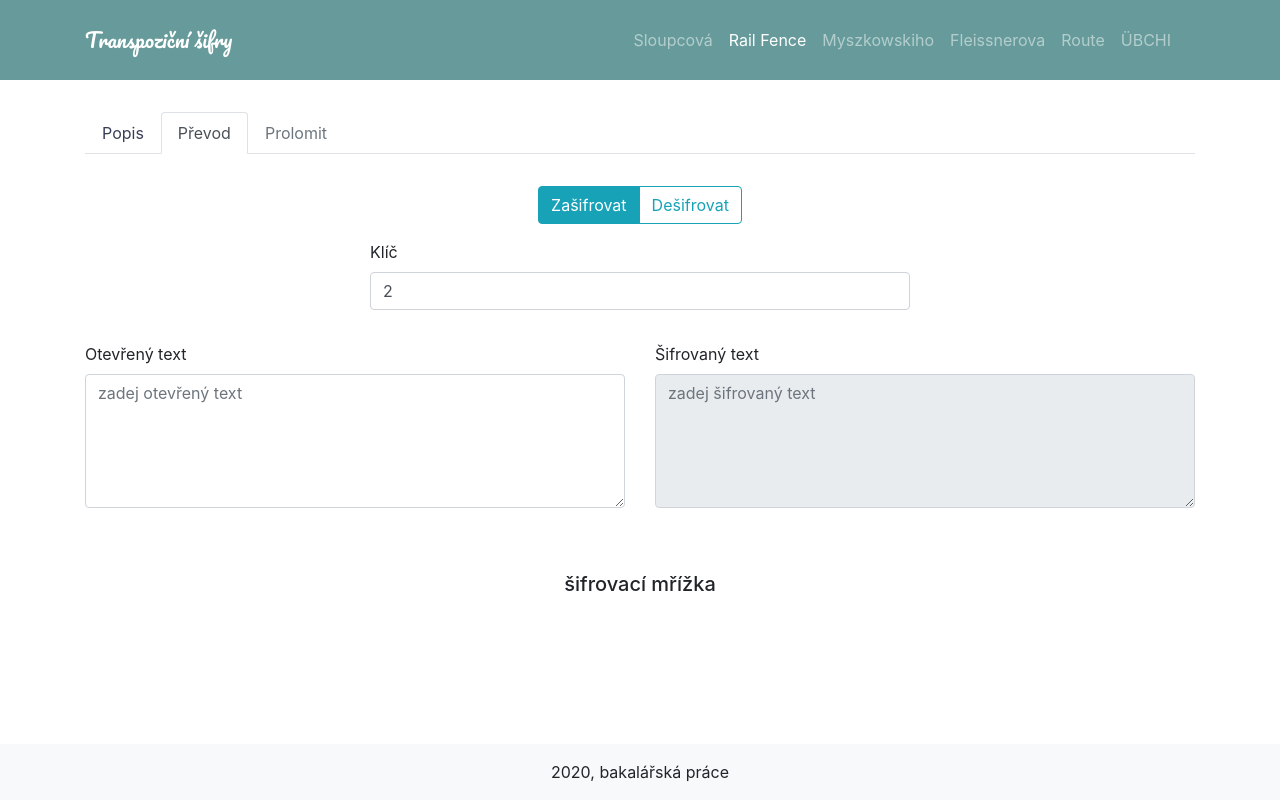
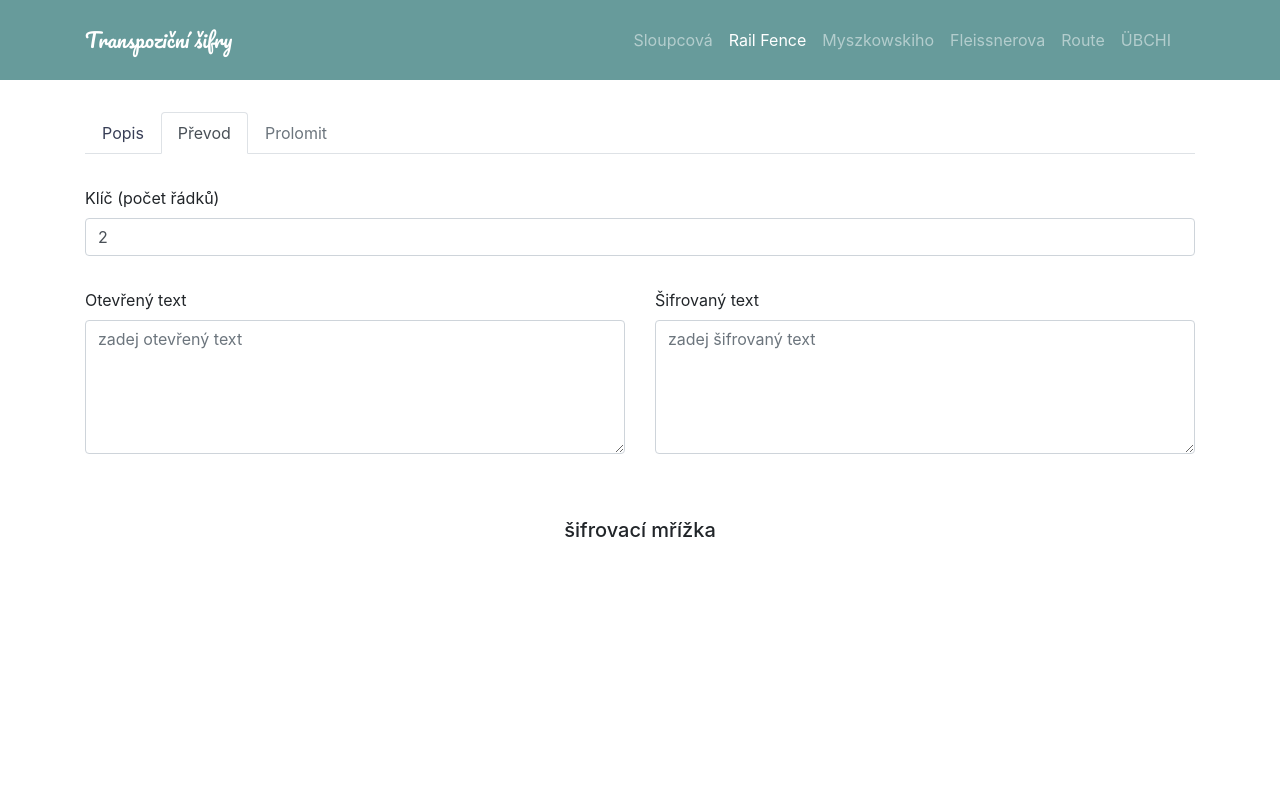
Before and after one commit to janbican/transposition-ciphers-site, a Vue app: page /railfence/convert in a window 1280 px wide. Built offline with nearby package versions, Linux system fonts and the light colour scheme.

Commit message:
Convert simplified

```diff
--- a/src/App.vue
+++ b/src/App.vue
@@ -25,8 +25,8 @@ export default {
 
 body {
   font-family: 'Open Sans', sans-serif;
+  padding-bottom: 2em;
 }
-
 .content {
   padding: 2em 0;
 }
--- a/src/components/app/Footer.vue
+++ b/src/components/app/Footer.vue
@@ -1,5 +1,7 @@
 <template>
-  <footer class="fixed-bottom bg-light">
-    <b-container>2020, bakalářská práce</b-container>
-  </footer>
+  <div>
+    <!-- <footer class="fixed-bottom bg-light">
+      <b-container>2020, bakalářská práce</b-container>
+    </footer> -->
+  </div>
 </template>
--- a/src/components/columnar/Convert.vue
+++ b/src/components/columnar/Convert.vue
@@ -1,13 +1,7 @@
 <template>
   <div class="convert">
-    <b-row>
+    <b-row class="mb-3">
       <b-col>
-        <conversion-choice v-model="convertChoice" :choice="convertChoice" />
-      </b-col>
-    </b-row>
-
-    <b-row class="justify-content-md-center mb-3">
-      <b-col col lg="6">
         <key-input
           v-model="keyValue"
           :value="keyValue"
@@ -17,12 +11,12 @@
       </b-col>
     </b-row>
 
-    <b-row v-show="isKeyValueValid">
+    <div v-show="isKeyValueValid">
+      <b-row>
         <b-col lg="6">
           <plain-text-area
             v-model="plainText"
             :value="plainText"
-          :isDisabled="!isEncrypting"
             @valueChanged="plainTextChanged"
           />
         </b-col>
@@ -31,13 +25,12 @@
           <cipher-text-area
             v-model="cipherText"
             :value="cipherText"
-          :isDisabled="isEncrypting"
             @valueChanged="cipherTextChanged"
           />
         </b-col>
       </b-row>
 
-    <b-row v-show="isKeyValueValid" class="justify-content-md-center mt-5">
+      <b-row class="justify-content-md-center mt-5">
         <b-col col md="4">
           <h5>šifrovací tabulka</h5>
           <columnar-table
@@ -49,22 +42,21 @@
         </b-col>
       </b-row>
     </div>
+  </div>
 </template>
 
 <script>
 import ColumnarCipher from '@/mixins/ColumnarCipher'
 import KeyPermutations from '@/mixins/KeyPermutations'
-import ConversionChoice from '@/components/common/convert/ConversionChoice'
 import KeyInput from '@/components/common/convert/KeyInput'
 import PlainTextArea from '@/components/common/convert/PlainTextArea'
 import CipherTextArea from '@/components/common/convert/CipherTextArea'
 import ColumnarTable from '@/components/columnar/ColumnarTable'
 
 export default {
-  name: 'Convert',
+  name: 'ColumnarConvert',
   mixins: [ColumnarCipher, KeyPermutations],
   components: {
-    'conversion-choice': ConversionChoice,
     'key-input': KeyInput,
     'plain-text-area': PlainTextArea,
     'cipher-text-area': CipherTextArea,
@@ -72,7 +64,7 @@ export default {
   },
   data() {
     return {
-      convertChoice: 'encrypt',
+      isEncrypting: true,
       keyValue: '',
       plainText: '',
       cipherText: ''
@@ -80,17 +72,18 @@ export default {
   },
   methods: {
     keyValueChanged() {
-      if (this.isKeyValueValid) this.convert()
+      if (this.isKeyValueValid) {
+        if (this.isEncrypting) this.encrypt()
+        else this.decrypt()
+      }
     },
     plainTextChanged() {
-      this.convert()
+      this.isEncrypting = true
+      this.encrypt()
     },
     cipherTextChanged() {
-      this.convert()
-    },
-    convert() {
-      if (this.isEncrypting) this.encrypt()
-      else this.decrypt()
+      this.isEncrypting = false
+      this.decrypt()
     },
     encrypt() {
       this.cipherText = this.columnarEncrypt(
@@ -111,9 +104,6 @@ export default {
     },
     isKeyValueValid: function() {
       return this.keyValue.length > 1
-    },
-    isEncrypting: function() {
-      return this.convertChoice == 'encrypt'
     }
   }
 }
@@ -123,5 +113,6 @@ export default {
 h5 {
   text-align: center;
   border-bottom: 0;
+  font-weight: 400;
 }
 </style>
--- a/src/components/common/convert/KeyInput.vue
+++ b/src/components/common/convert/KeyInput.vue
@@ -47,7 +47,7 @@ export default {
 
 .key-input .is-valid,
 .key-input .is-valid:focus {
-  border-color: inherit;
+  border-color: #ced4da;
 }
 
 .key-input .is-invalid,
--- a/src/components/common/convert/KeyNumberInput.vue
+++ b/src/components/common/convert/KeyNumberInput.vue
@@ -1,17 +1,17 @@
 <template>
   <div class="key-number-input">
-    <b-form-group label="Klíč" label-for="key">
+    <b-form-group label="Klíč (počet řádků)" label-for="key">
       <b-form-input
         id="key"
         type="number"
         min="minimum"
         :value="value"
+        :state="isValid"
         @input="valueChanged"
-        @keydown="$event.preventDefault()"
       ></b-form-input>
 
       <b-form-invalid-feedback>
-        Klíč musí mít alespoň 2 písmena
+        Počet řádků musí být alespoň 2
       </b-form-invalid-feedback>
     </b-form-group>
   </div>
@@ -28,8 +28,30 @@ export default {
   methods: {
     valueChanged(value) {
       this.$emit('input', value)
-      this.$emit('valueChanged', event)
+      if (this.isValid) {
+        this.$emit('valueChanged', event)
+      }
     }
   }
 }
 </script>
+
+<style scoped>
+.key-number-input input {
+  background-image: none;
+}
+
+.key-number-input .is-valid,
+.key-number-input .is-valid:focus {
+  border-color: #ced4da;
+}
+
+.key-number-input .is-invalid,
+.key-number-input .is-invalid:focus {
+  border-color: #9b6667;
+}
+
+.invalid-feedback {
+  color: #9b6667;
+}
+</style>
--- a/src/components/railfence/Convert.vue
+++ b/src/components/railfence/Convert.vue
@@ -1,13 +1,7 @@
 <template>
   <div class="convert">
-    <b-row>
+    <b-row class="mb-3">
       <b-col>
-        <conversion-choice v-model="convertChoice" :choice="convertChoice" />
-      </b-col>
-    </b-row>
-
-    <b-row class="justify-content-md-center mb-3">
-      <b-col col lg="6">
         <key-number-input
           v-model.number="keyValue"
           :value="keyValue"
@@ -18,12 +12,12 @@
       </b-col>
     </b-row>
 
-    <b-row v-show="isKeyValueValid">
+    <div v-show="isKeyValueValid">
+      <b-row>
         <b-col lg="6">
           <plain-text-area
             v-model="plainText"
             :value="plainText"
-          :isDisabled="!isEncrypting"
             @valueChanged="plainTextChanged"
           />
         </b-col>
@@ -32,24 +26,23 @@
           <cipher-text-area
             v-model="cipherText"
             :value="cipherText"
-          :isDisabled="isEncrypting"
             @valueChanged="cipherTextChanged"
           />
         </b-col>
       </b-row>
 
-    <b-row v-show="isKeyValueValid" class="justify-content-md-center mt-5">
+      <b-row class="justify-content-md-center mt-5">
         <b-col col md="4">
           <h5>šifrovací mřížka</h5>
           <rail-fence-grid :keyValue="keyValue" :text="plainText" />
         </b-col>
       </b-row>
     </div>
+  </div>
 </template>
 
 <script>
 import RailFenceCipher from '@/mixins/RailFenceCipher'
-import ConversionChoice from '@/components/common/convert/ConversionChoice'
 import KeyNumberInput from '@/components/common/convert/KeyNumberInput'
 import PlainTextArea from '@/components/common/convert/PlainTextArea'
 import CipherTextArea from '@/components/common/convert/CipherTextArea'
@@ -59,7 +52,6 @@ export default {
   name: 'Convert',
   mixins: [RailFenceCipher],
   components: {
-    'conversion-choice': ConversionChoice,
     'key-number-input': KeyNumberInput,
     'plain-text-area': PlainTextArea,
     'cipher-text-area': CipherTextArea,
@@ -67,7 +59,7 @@ export default {
   },
   data() {
     return {
-      convertChoice: 'encrypt',
+      isEncrypting: true,
       keyValue: 2,
       plainText: '',
       cipherText: ''
@@ -75,13 +67,18 @@ export default {
   },
   methods: {
     keyValueChanged() {
-      if (this.isKeyValueValid) this.convert()
+      if (this.isKeyValueValid) {
+        if (this.isEncrypting) this.encrypt()
+        else this.decrypt()
+      }
     },
     plainTextChanged() {
-      this.convert()
+      this.isEncrypting = true
+      this.encrypt()
     },
     cipherTextChanged() {
-      this.convert()
+      this.isEncrypting = false
+      this.decrypt()
     },
     convert() {
       if (this.isEncrypting) this.encrypt()
@@ -97,9 +94,6 @@ export default {
   computed: {
     isKeyValueValid: function() {
       return this.keyValue > 1
-    },
-    isEncrypting: function() {
-      return this.convertChoice == 'encrypt'
     }
   }
 }
```
Lines whose indentation alone changed are shown as unchanged.
